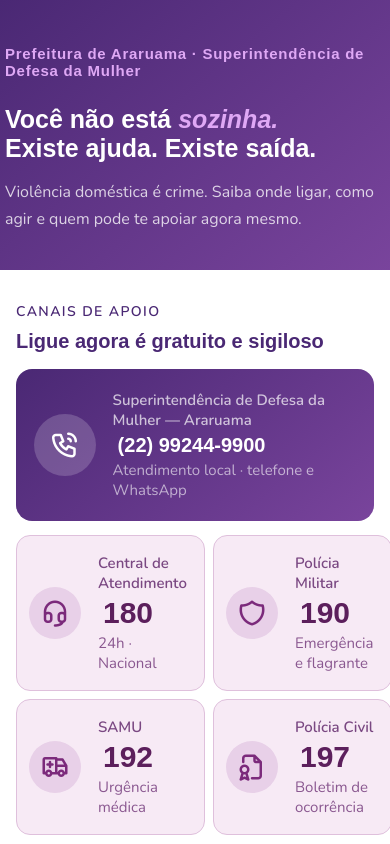
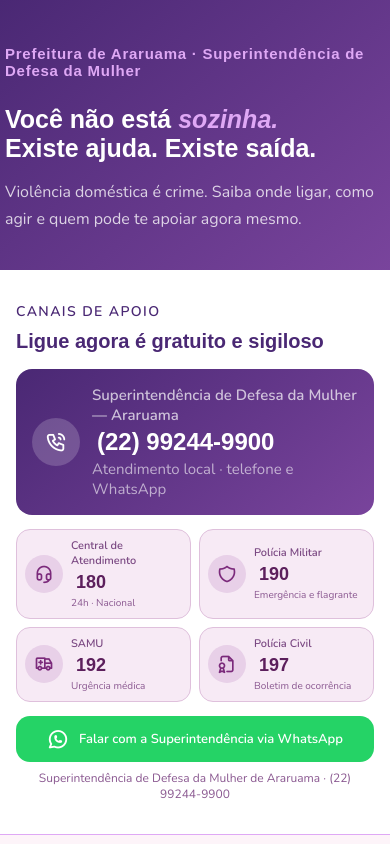
Before and after one commit to devnicolly/violencia-domestica-uniasselvi, a plain HTML site: page index.html in a window 390 px wide. Shown: the top 844 px of the page. Drawn offline with nearby package versions, Linux system fonts and the light colour scheme; a web font is replaced by a local one.

Commit message:
ajustes responsividade mobile

```diff
--- a/styles.css
+++ b/styles.css
@@ -8,6 +8,8 @@
 
 html {
   scroll-behavior: smooth;
+  max-width: 100vw;
+  overflow-x: hidden;
 }
 
 body {
@@ -16,6 +18,7 @@
   color: #4a2874;
   width: 100%;
   overflow-x: hidden;
+  max-width: 100vw;
 }
 
 /* ══════════════════════════════════════════
@@ -780,6 +783,13 @@
    RESPONSIVO — MOBILE (480px)
 ══════════════════════════════════════════ */
 @media (max-width: 480px) {
+
+  /* Garante que o texto quebre e não empurre a tela */
+  body {
+    word-break: break-word;
+    overflow-wrap: break-word;
+  }
+
   .mapa {
     display: none;
   }
@@ -805,46 +815,83 @@
   .numeros-sec {
     padding: 2rem 0;
   }
-  .num-digitos {
-    font-size: 10px;
+
+  /* --- O CULPADO: CARD PRINCIPAL --- */
+  .num-principal {
+    padding: 1rem;
+    gap: 12px;
+    min-width: 0; /* Essencial! Impede que o card vaze a tela */
   }
 
+  .num-principal .num-icon-wrap {
+    width: 48px;
+    height: 48px;
+    font-size: 22px;
+  }
+
+  .num-principal .num-digitos {
+    font-size: 24px; /* Diminuímos o número para não explodir a largura */
+  }
+
+  /* --- MANTENDO 2 COLUNAS LADO A LADO --- */
   .nums-grid {
     grid-template-columns: 1fr 1fr;
     gap: 8px;
   }
 
-  .num-info{
-    padding: 5px;
+  .num-card {
+    padding: 8px;
+    gap: 8px;
+    min-width: 0; /* Permite que o card encolha e fique na tela! */
   }
 
-  .num.nome{
-    font-size:10px;
+  .num-info {
+    min-width: 0;
   }
 
-  .num-principal {
-    padding: 1rem 1.1rem;
-    gap: 12px;
-    flex-wrap: wrap;
+  .num-card .num-icon-wrap {
+    width: 38px;
+    height: 38px;
+    font-size: 20px;
   }
+
+  .num-card .num-nome {
+    font-size: 11px;
+    margin-bottom: 2px;
+    white-space: normal;
+  }
+
+  .num-card .num-digitos {
+    font-size: 18px;
+  }
+
+  .num-card .num-desc {
+    font-size: 10px;
+  }
+
   .num-badge {
    display: none;
   }
 
-  .num-card {
-    padding: 12px;
+  /* Impede o botão do whatsapp de vazar */
+  .wa-btn {
+    padding: 12px 14px;
+    font-size: 13px;
+    text-align: center;
+    white-space: normal;
+    min-width: 0;
   }
 
-  .num-digitos {
-    font-size: 20px;
+  .wa-sub {
+    font-size: 12px;
+    padding: 0 10px;
   }
 
-  .wa-btn{
-    text-align: center;
-  }
-
+  /* Trava o carrossel na largura exata da tela */
   .carousel-slide {
     padding: 1.1rem;
+    flex: 0 0 100%;
+    max-width: 100%;
   }
 
   .app-card {
```
